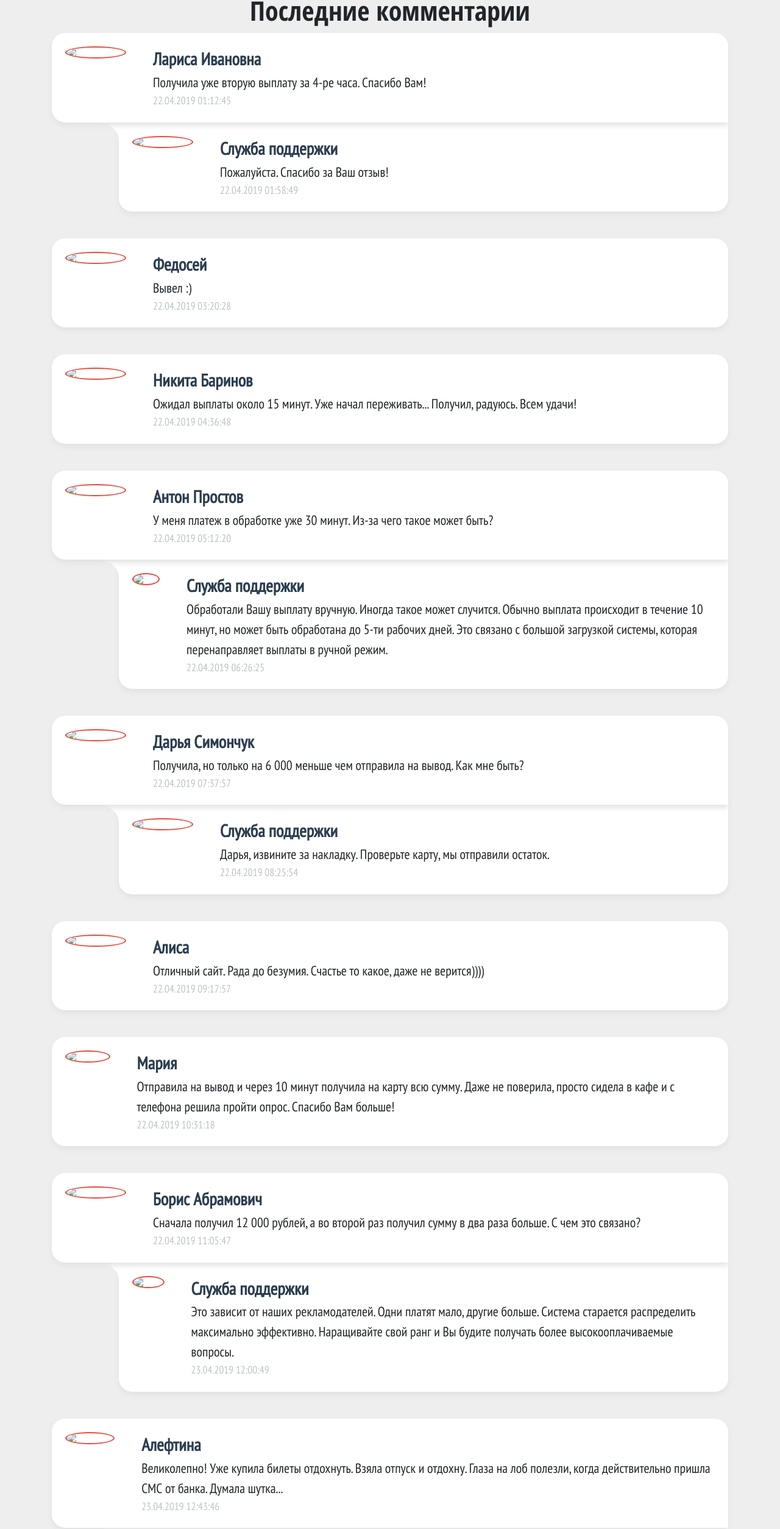
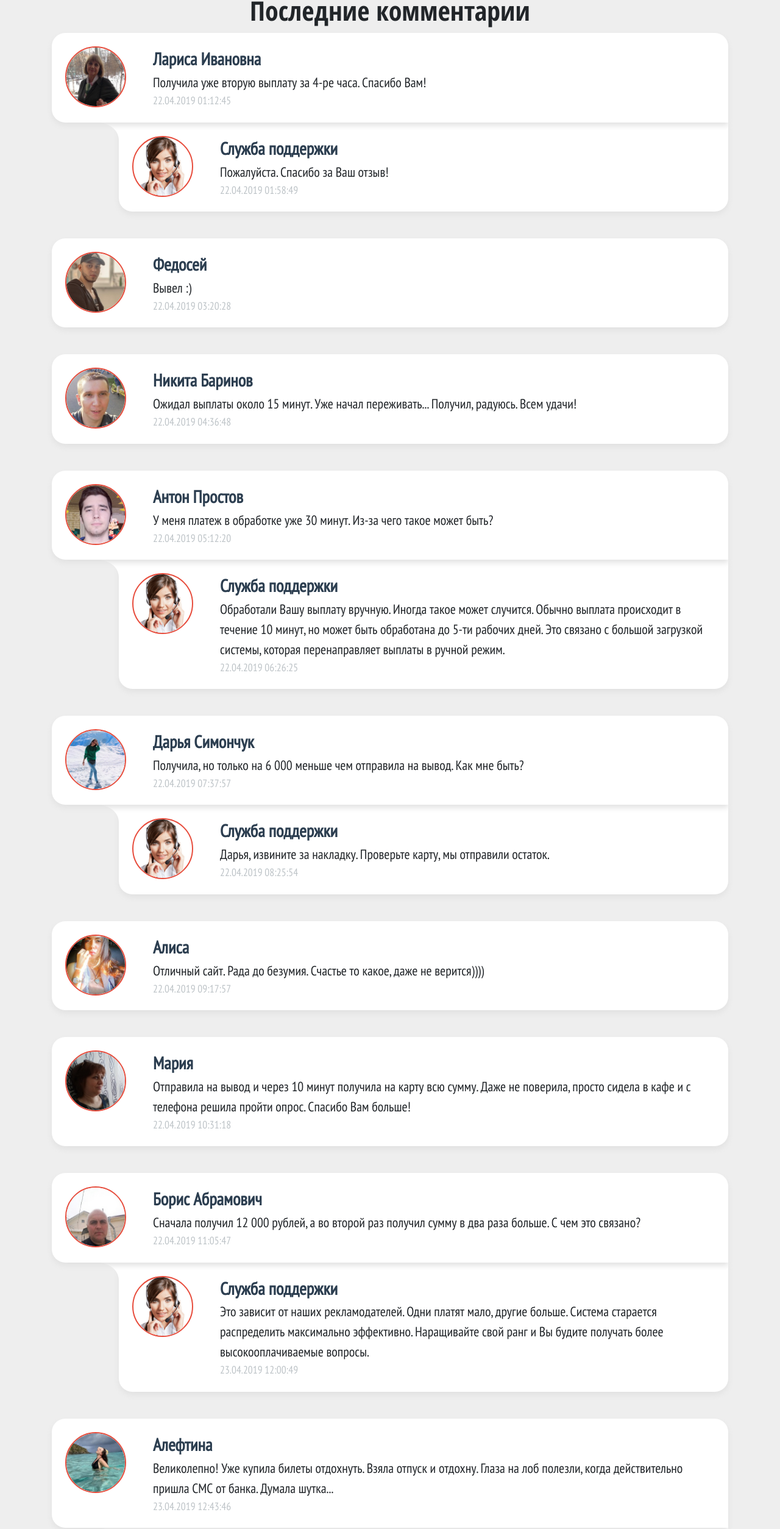
Before and after one commit to cherezarmany/cherezarmany.github.io, a plain HTML site: page index.html in a window 1280 px wide. Shown: the part 828-3336 px from the top of the page at 61% size. Drawn offline with nearby package versions, Linux system fonts and the light colour scheme; files whose address does not match are found by name.

Commit message:
Update index.html

```diff
--- a/index.html
+++ b/index.html
@@ -500,7 +500,7 @@
       <div class="reviews">
         <div class="item resp">
           <div class="d-flex">
-            <img src="/img/a18.jpg">
+            <img src="/a18.jpg">
             <div class="inner">
               <div class="author">Лариса Ивановна</div>
               <div class="text">Получила уже вторую выплату за 4-ре часа. Спасибо Вам!</div>
@@ -509,7 +509,7 @@
           </div>
           <div class="item">
             <div class="d-flex">
-              <img src="/img/support.png">
+              <img src="/support.png">
               <div class="inner">
                 <div class="author">Служба поддержки</div>
                 <div class="text">Пожалуйста. Спасибо за Ваш отзыв!</div>
@@ -521,7 +521,7 @@
 
         <div class="item">
           <div class="d-flex">
-            <img src="/img/a2.jpg">
+            <img src="/a2.jpg">
             <div class="inner">
               <div class="author">Федосей</div>
               <div class="text">Вывел :)</div>
@@ -532,7 +532,7 @@
 
         <div class="item">
           <div class="d-flex">
-            <img src="/img/a3.jpg">
+            <img src="/a3.jpg">
             <div class="inner">
               <div class="author">Никита Баринов</div>
               <div class="text">Ожидал выплаты около 15 минут. Уже начал переживать... Получил, радуюсь. Всем удачи!</div>
@@ -543,7 +543,7 @@
 
         <div class="item resp">
           <div class="d-flex">
-            <img src="/img/a4.jpg">
+            <img src="/a4.jpg">
             <div class="inner">
               <div class="author">Антон Простов</div>
               <div class="text">У меня платеж в обработке уже 30 минут. Из-за чего такое может быть?</div>
@@ -552,7 +552,7 @@
           </div>
           <div class="item">
             <div class="d-flex">
-              <img src="/img/support.png">
+              <img src="/support.png">
               <div class="inner">
                 <div class="author">Служба поддержки</div>
                 <div class="text">Обработали Вашу выплату вручную. Иногда такое может случится. Обычно выплата происходит в течение 10 минут, но может быть обработана до 5-ти рабочих дней. Это связано с большой загрузкой системы, которая перенаправляет выплаты в ручной режим.</div>
@@ -564,7 +564,7 @@
 
         <div class="item resp">
           <div class="d-flex">
-            <img src="/img/a5.jpg">
+            <img src="/a5.jpg">
             <div class="inner">
               <div class="author">Дарья Симончук</div>
               <div class="text">Получила, но только на 6 000 меньше чем отправила на вывод. Как мне быть?</div>
@@ -573,7 +573,7 @@
           </div>
           <div class="item">
             <div class="d-flex">
-              <img src="/img/support.png">
+              <img src="/support.png">
               <div class="inner">
                 <div class="author">Служба поддержки</div>
                 <div class="text">Дарья, извините за накладку. Проверьте карту, мы отправили остаток.</div>
@@ -585,7 +585,7 @@
 
         <div class="item">
           <div class="d-flex">
-            <img src="/img/a6.jpg">
+            <img src="/a6.jpg">
             <div class="inner">
               <div class="author">Алиса</div>
               <div class="text">Отличный сайт. Рада до безумия. Счастье то какое, даже не верится))))</div>
@@ -596,7 +596,7 @@
 
         <div class="item">
           <div class="d-flex">
-            <img src="/img/a7.jpg">
+            <img src="/a7.jpg">
             <div class="inner">
               <div class="author">Мария</div>
               <div class="text">Отправила на вывод и через 10 минут получила на карту всю сумму. Даже не поверила, просто сидела в кафе и с телефона решила пройти опрос. Спасибо Вам больше!</div>
@@ -607,7 +607,7 @@
 
         <div class="item resp">
           <div class="d-flex">
-            <img src="/img/a8.jpg">
+            <img src="/a8.jpg">
             <div class="inner">
               <div class="author">Борис Абрамович</div>
               <div class="text">Сначала получил 12 000 рублей, а во второй раз получил сумму в два раза больше. С чем это связано?</div>
@@ -616,7 +616,7 @@
           </div>
           <div class="item">
             <div class="d-flex">
-              <img src="/img/support.png">
+              <img src="/support.png">
               <div class="inner">
                 <div class="author">Служба поддержки</div>
                 <div class="text">Это зависит от наших рекламодателей. Одни платят мало, другие больше. Система старается распределить максимально эффективно. Наращивайте свой ранг и Вы будите получать более высокооплачиваемые вопросы.</div>
@@ -627,7 +627,7 @@
         </div>
         <div class="item resp">
           <div class="d-flex">
-            <img src="/img/a9.jpg">
+            <img src="/a9.jpg">
             <div class="inner">
               <div class="author">Алефтина</div>
               <div class="text">Великолепно! Уже купила билеты отдохнуть. Взяла отпуск и отдохну. Глаза на лоб полезли, когда действительно пришла СМС от банка. Думала шутка...</div>
@@ -636,7 +636,7 @@
           </div>
           <div class="item">
             <div class="d-flex">
-              <img src="/img/support.png">
+              <img src="/support.png">
               <div class="inner">
                 <div class="author">Служба поддержки</div>
                 <div class="text">Спасибо за отзыв, Алефтина. Продолжайте отвечать на вопросы и повышайте рейтинг у рекламодателей. Надеемся на долгосрочное сотрудничество.</div>
@@ -647,7 +647,7 @@
         </div>
         <div class="item resp">
           <div class="d-flex">
-            <img src="/img/a10.jpg">
+            <img src="/a10.jpg">
             <div class="inner">
               <div class="author">Дарьяна</div>
               <div class="text">Отличный сервис. После первого вывода я получила второй уровень рейтинга. На что это влияет?</div>
@@ -656,7 +656,7 @@
           </div>
           <div class="item">
             <div class="d-flex">
-              <img src="/img/support.png">
+              <img src="/support.png">
               <div class="inner">
                 <div class="author">Служба поддержки</div>
                 <div class="text">Дарьяна, рейтинг влияет на стоимость и качество вопросов. Чем выше рейтинг, тем больше Вы зарабатываете с каждого вопроса. Мы ценим опытных сотрудников.</div>
@@ -667,7 +667,7 @@
         </div>
         <div class="item resp">
           <div class="d-flex">
-            <img src="/img/a11.jpg">
+            <img src="/a11.jpg">
             <div class="inner">
               <div class="author">Вадим</div>
               <div class="text">Ожидаю выплату уже 4 часа. Такое чувство что это все обман...</div>
@@ -676,7 +676,7 @@
           </div>
           <div class="item">
             <div class="d-flex">
-              <img src="/img/support.png">
+              <img src="/support.png">
               <div class="inner">
                 <div class="author">Служба поддержки</div>
                 <div class="text">Вадим, проверили аккаунт, сделали выплату в ручном режиме. Извините за задержку.</div>
@@ -687,7 +687,7 @@
         </div>
         <div class="item resp">
           <div class="d-flex">
-            <img src="/img/a12.jpg">
+            <img src="/a12.jpg">
             <div class="inner">
               <div class="author">Константин</div>
               <div class="text">Получил выплату в течении 3х минут. Очень быстро. Уже рассказал друзьям, надеюсь они тут тоже напишут отзывы</div>
@@ -696,7 +696,7 @@
           </div>
           <div class="item">
             <div class="d-flex">
-              <img src="/img/support.png">
+              <img src="/support.png">
               <div class="inner">
                 <div class="author">Служба поддержки</div>
                 <div class="text">Константин, Вы можете сообщить своим друзьям Ваш номер счета, при выводе они могут его указать в поле "Кто Вас пригласил" и Вы получите денежное вознаграждение за каждого привлеченного участника.</div>
@@ -707,7 +707,7 @@
         </div>
         <div class="item">
           <div class="d-flex">
-            <img src="/img/a13.jpg">
+            <img src="/a13.jpg">
             <div class="inner">
               <div class="author">Павел Николько</div>
               <div class="text">Отлично. Вывел, все шоколадно. Жизнь удалась :D Уже пошел за новым самокатом!</div>
@@ -717,7 +717,7 @@
         </div>
         <div class="item">
           <div class="d-flex">
-            <img src="/img/a14.jpg">
+            <img src="/a14.jpg">
             <div class="inner">
               <div class="author">Юлия</div>
               <div class="text">Стояла у терминала 15-ть минут, пока выводила деньги с карты. Начали уже подозрительно поглядывать на меня, а я почти плачу от радости!</div>
@@ -727,7 +727,7 @@
         </div>
         <div class="item">
           <div class="d-flex">
-            <img src="/img/a15.jpg">
+            <img src="/a15.jpg">
             <div class="inner">
               <div class="author">Надежда</div>
               <div class="text">Мне уже второй раз везет попасть на подобный сервис. Часто попадаю к мошенникам, но один раз попав на подобный - окупает все попытки заработать на других.</div>
```
